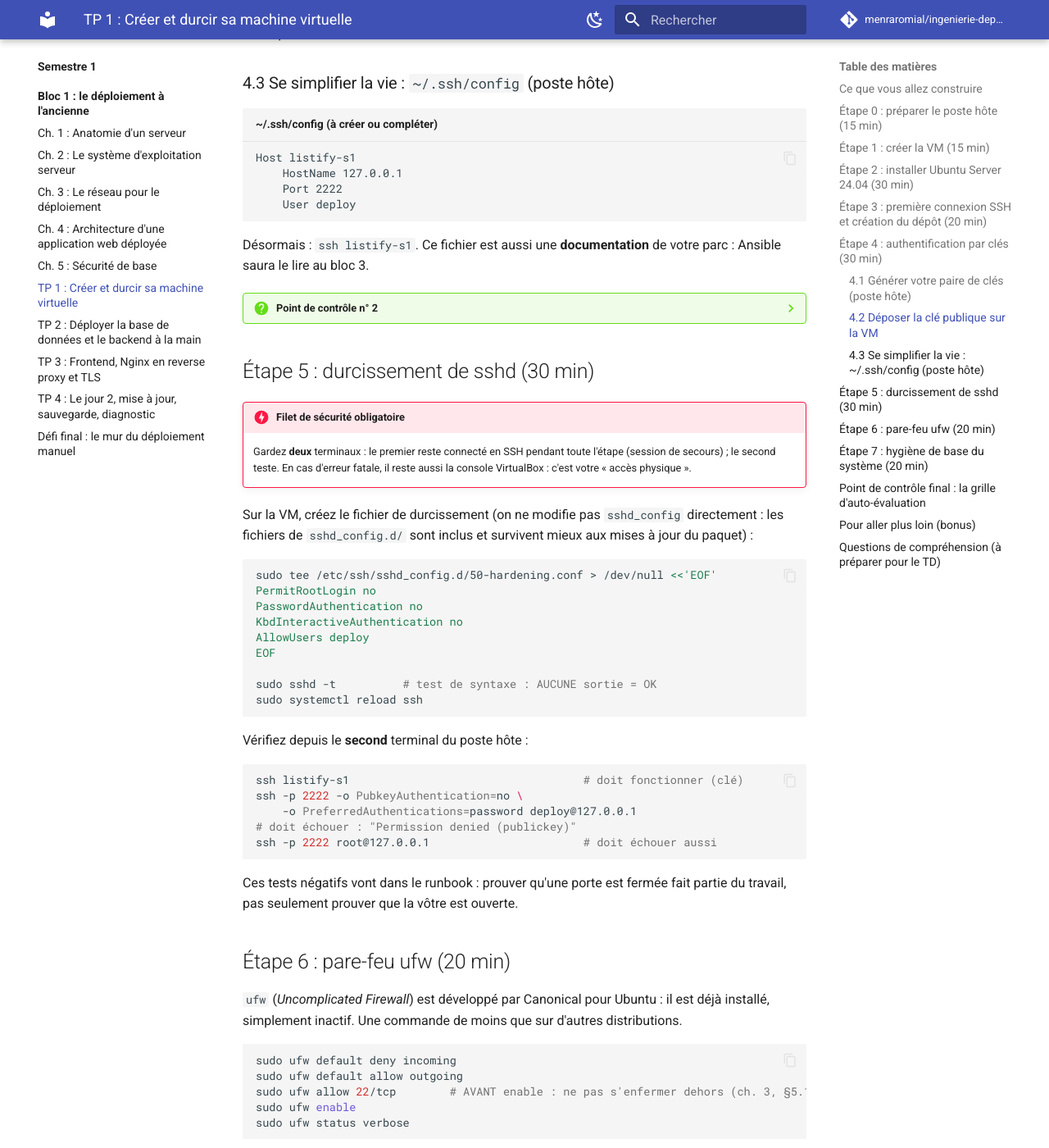
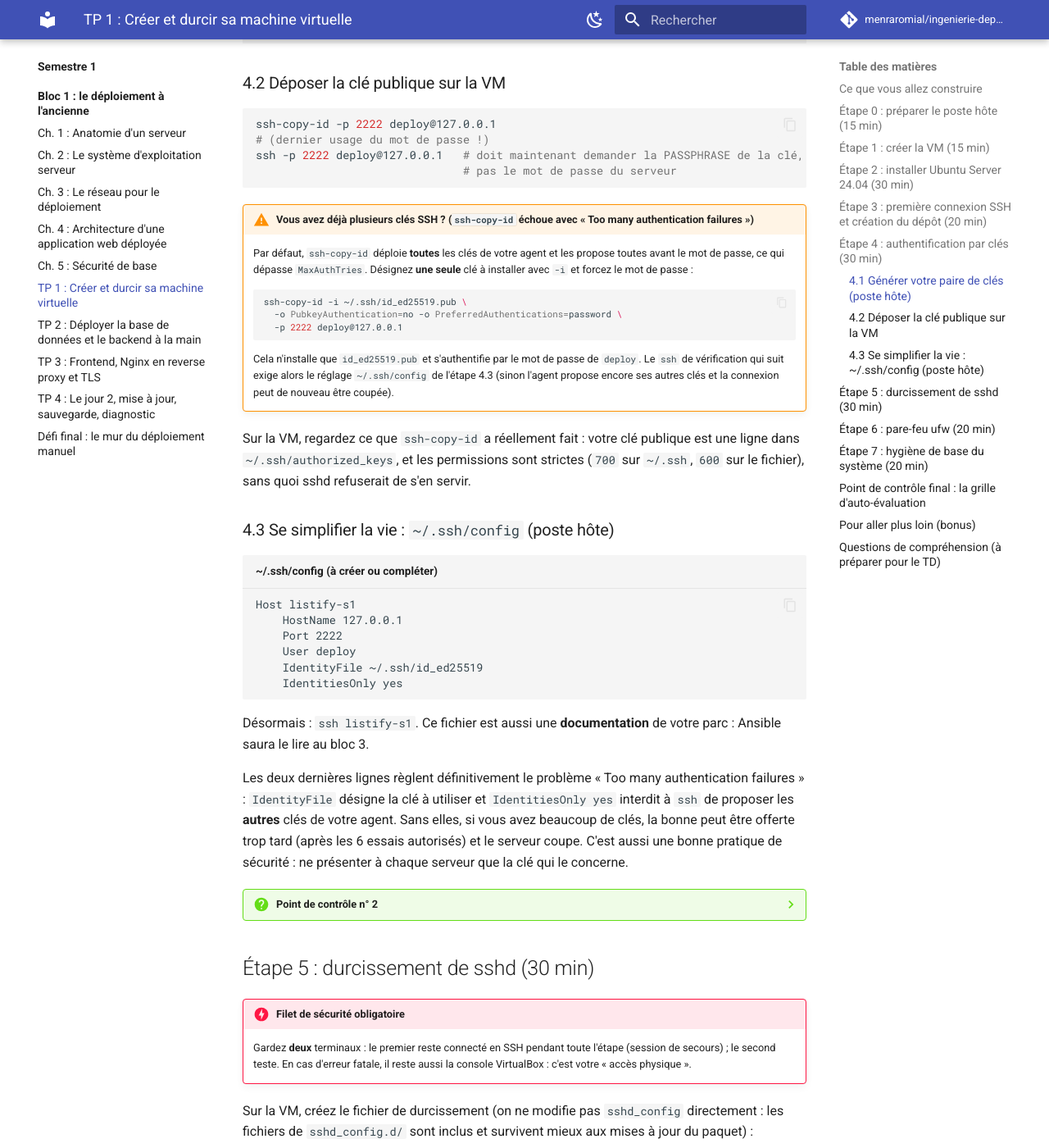
Before and after one commit to menraromial/ingenierie-deploiement, an MkDocs documentation site: the page built from docs/semestre1/bloc1/tp/tp1-vm-ssh-durcissement.md, in a window 1280 px wide and 1400 px high, scrolled down 4828 px. Shown: the whole window at 82% size. Built offline with MkDocs 1.6.1 and Material for MkDocs 9.7.7, drawn with Linux system fonts in a browser that asks for light colours; comment, search, counter and statistics services are not loaded; some of the changed text lies outside the part shown.

Commit message:
TP1 : gestion multi-clés SSH (ssh-copy-id -i, IdentitiesOnly) + encadré Too many authentication failures

````diff
--- a/docs/semestre1/bloc1/tp/tp1-vm-ssh-durcissement.md
+++ b/docs/semestre1/bloc1/tp/tp1-vm-ssh-durcissement.md
@@ -115,6 +115,15 @@ Trois choses se passent, à comprendre et consigner :
 2. Le mot de passe demandé est celui de `deploy` **sur la VM** (authentification par mot de passe, que nous allons précisément supprimer).
 3. Vous êtes sur la VM : le prompt affiche `deploy@listify-s1`. Le trafic a suivi : terminal → 127.0.0.1:2222 → NAT VirtualBox → 10.0.2.15:22.
 
+!!! warning "Erreur « Too many authentication failures » ?"
+    Si vous avez déjà des clés SSH sur votre poste, `ssh` les propose **toutes** avant d'arriver au mot de passe ; chaque essai compte comme un échec, et le serveur coupe dès qu'il dépasse sa limite (`MaxAuthTries`, 6 par défaut) avant même de vous demander le mot de passe. Comptez vos clés avec `ssh-add -l`. La parade, à ce stade où la VM accepte encore le mot de passe : forcer `ssh` à ne proposer aucune clé et à aller droit au mot de passe.
+
+    ```bash
+    ssh -p 2222 -o PubkeyAuthentication=no -o PreferredAuthentications=password deploy@127.0.0.1
+    ```
+
+    Vous obtenez alors l'invite `deploy@127.0.0.1's password:`. Ce problème disparaît de lui-même après l'étape 4 : une fois votre clé publique déposée sur la VM, seule la bonne clé sera utilisée.
+
 Créez maintenant le dépôt de travail du semestre **sur votre poste hôte** :
 
 ```bash
@@ -157,6 +166,17 @@ ssh -p 2222 deploy@127.0.0.1   # doit maintenant demander la PASSPHRASE de la cl
                                # pas le mot de passe du serveur
 ```
 
+!!! warning "Vous avez déjà plusieurs clés SSH ? (`ssh-copy-id` échoue avec « Too many authentication failures »)"
+    Par défaut, `ssh-copy-id` déploie **toutes** les clés de votre agent et les propose toutes avant le mot de passe, ce qui dépasse `MaxAuthTries`. Désignez **une seule** clé à installer avec `-i` et forcez le mot de passe :
+
+    ```bash
+    ssh-copy-id -i ~/.ssh/id_ed25519.pub \
+      -o PubkeyAuthentication=no -o PreferredAuthentications=password \
+      -p 2222 deploy@127.0.0.1
+    ```
+
+    Cela n'installe que `id_ed25519.pub` et s'authentifie par le mot de passe de `deploy`. Le `ssh` de vérification qui suit exige alors le réglage `~/.ssh/config` de l'étape 4.3 (sinon l'agent propose encore ses autres clés et la connexion peut de nouveau être coupée).
+
 Sur la VM, regardez ce que `ssh-copy-id` a réellement fait : votre clé publique est une ligne dans `~/.ssh/authorized_keys`, et les permissions sont strictes (`700` sur `~/.ssh`, `600` sur le fichier), sans quoi sshd refuserait de s'en servir.
 
 ### 4.3 Se simplifier la vie : `~/.ssh/config` (poste hôte)
@@ -166,9 +186,13 @@ Host listify-s1
     HostName 127.0.0.1
     Port 2222
     User deploy
+    IdentityFile ~/.ssh/id_ed25519
+    IdentitiesOnly yes
 ```
 
 Désormais : `ssh listify-s1`. Ce fichier est aussi une **documentation** de votre parc : Ansible saura le lire au bloc 3.
+
+Les deux dernières lignes règlent définitivement le problème « Too many authentication failures » : `IdentityFile` désigne la clé à utiliser et `IdentitiesOnly yes` interdit à `ssh` de proposer les **autres** clés de votre agent. Sans elles, si vous avez beaucoup de clés, la bonne peut être offerte trop tard (après les 6 essais autorisés) et le serveur coupe. C'est aussi une bonne pratique de sécurité : ne présenter à chaque serveur que la clé qui le concerne.
 
 ??? question "Point de contrôle n° 2"
     - `ssh listify-s1` vous connecte en demandant la passphrase de la clé (ou rien si un agent SSH tourne), **pas** le mot de passe deploy.
````
